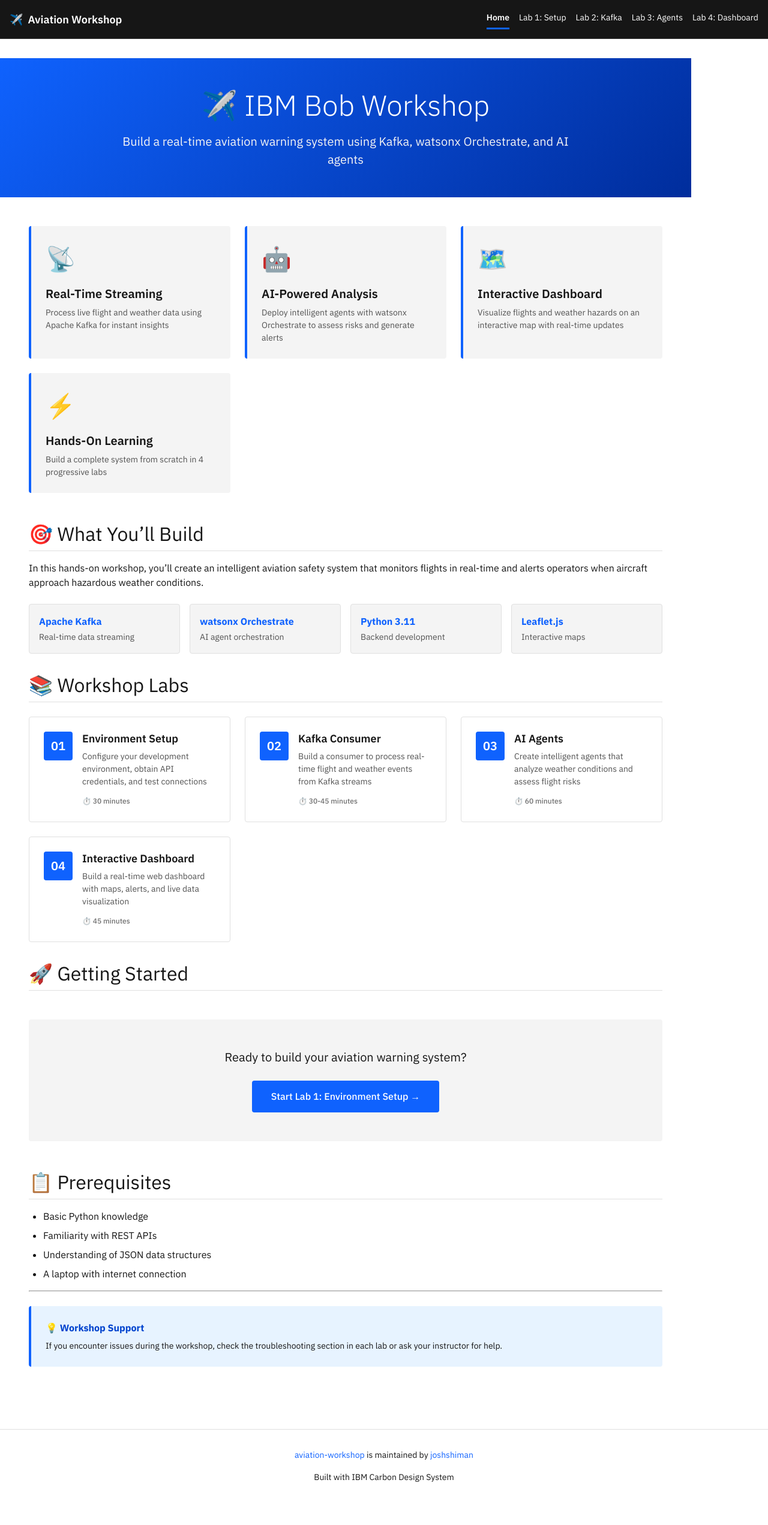
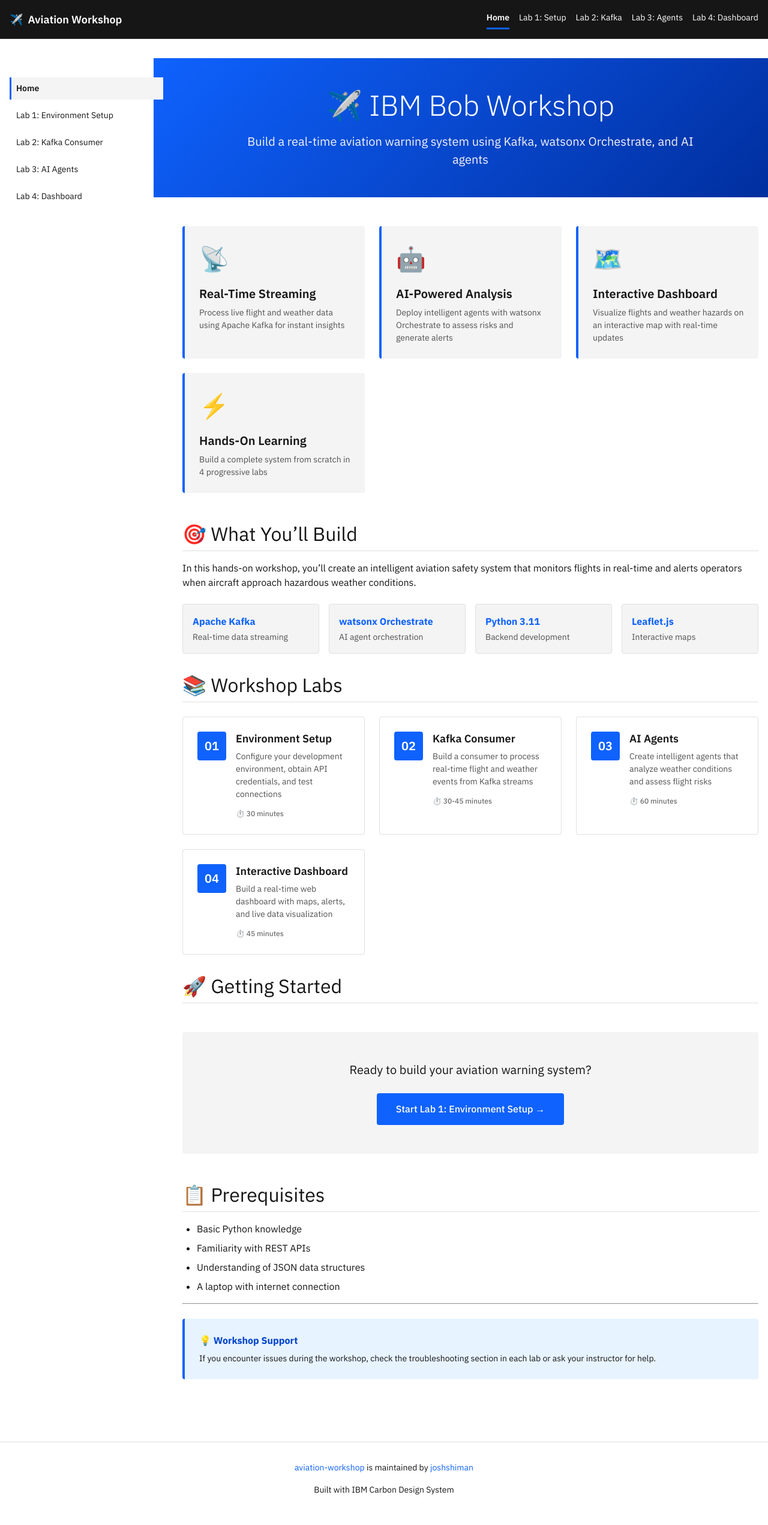
Before and after one commit to joshshiman/aviation-workshop, a Jekyll site: the page built from index.md, in a window 1280 px wide. Shown: the whole page at 60% size. Built offline with Jekyll 4.4.1, drawn with Linux system fonts in a browser that asks for light colours; before the commit the page ends 2522 px from its top, so only the background shows below that.

Commit message:
Update carbon.html

```diff
--- a/_layouts/carbon.html
+++ b/_layouts/carbon.html
@@ -36,7 +36,7 @@
   </header>
 
   <!-- Main Content -->
-  <main class="cds-content{% if page.url == '/' %} full-width{% endif %}">
+  <main class="cds-content">
     <!-- Breadcrumb -->
     {% if page.url != '/' %}
     <nav class="cds-breadcrumb" aria-label="Breadcrumb">
@@ -47,12 +47,16 @@
     {% endif %}
 
     <!-- Page Content -->
-    <div class="cds-grid{% unless page.url contains '/labs/' %} no-sidebar{% endunless %}">
-      <!-- Sidebar Navigation (for lab pages) -->
-      {% if page.url contains '/labs/' %}
+    <div class="cds-grid">
+      <!-- Sidebar Navigation -->
       <aside class="cds-sidebar">
         <nav aria-label="Side navigation">
           <ul class="cds-sidebar-nav">
+            {% if page.url == '/' %}
+            <li><a href="{{ '/' | relative_url }}" class="active">Home</a></li>
+            {% else %}
+            <li><a href="{{ '/' | relative_url }}">Home</a></li>
+            {% endif %}
             <li><a href="{{ '/labs/lab-1-setup/' | relative_url }}" {% if page.url contains 'lab-1-setup' %}class="active"{% endif %}>Lab 1: Environment Setup</a></li>
             <li><a href="{{ '/labs/lab-2-kafka/' | relative_url }}" {% if page.url contains 'lab-2-kafka' %}class="active"{% endif %}>Lab 2: Kafka Consumer</a></li>
             <li><a href="{{ '/labs/lab-3-agents/' | relative_url }}" {% if page.url contains 'lab-3-agents' %}class="active"{% endif %}>Lab 3: AI Agents</a></li>
@@ -60,7 +64,6 @@
           </ul>
         </nav>
       </aside>
-      {% endif %}
 
       <!-- Main Article -->
       <article style="min-width: 0;">
```
